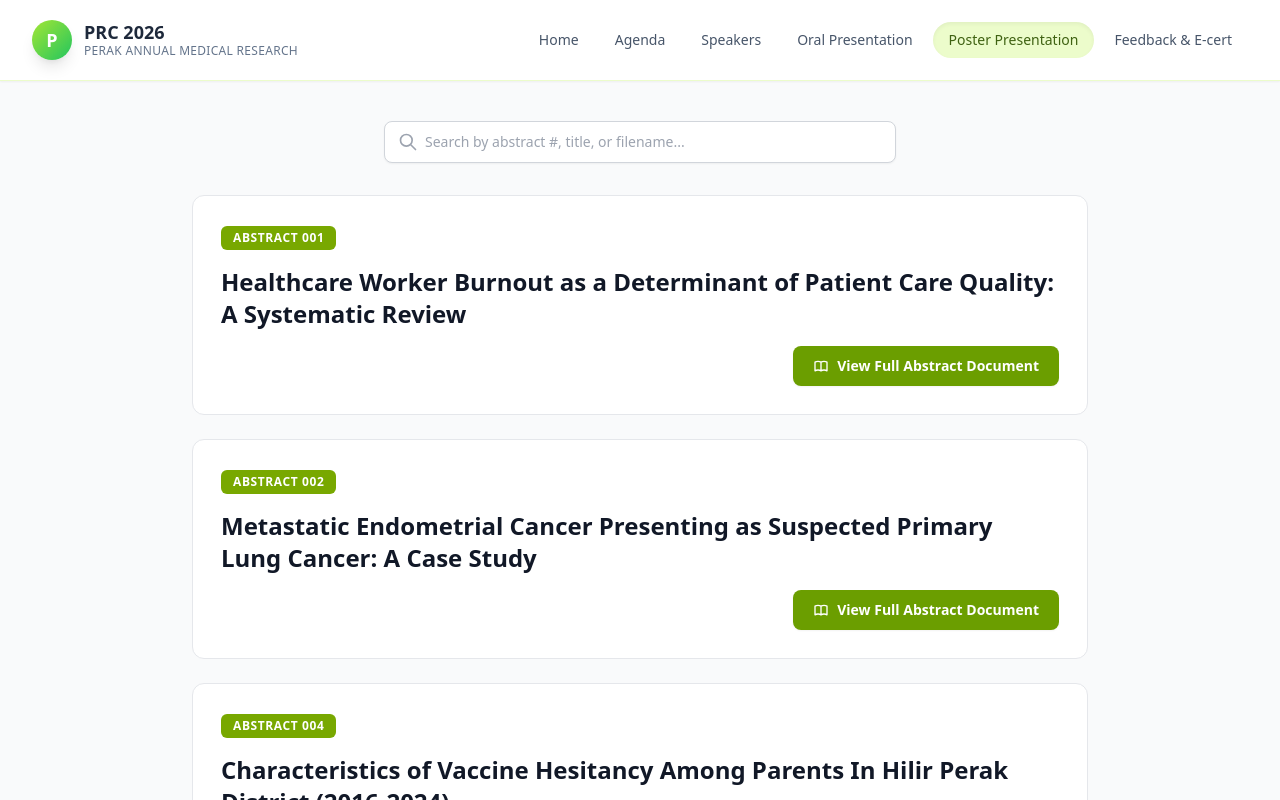
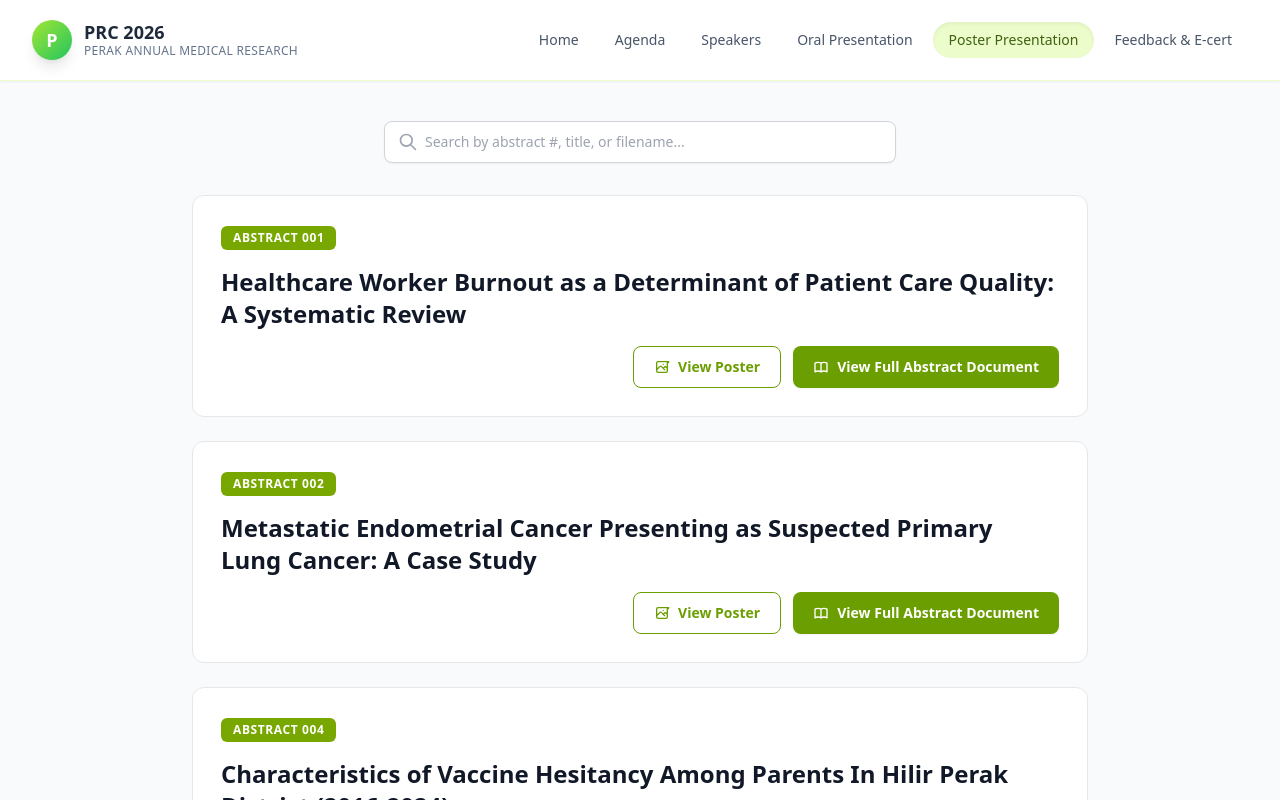
Before and after one commit to limxj1985/-limxj1985-Work, a React (Vite) app: page /#/poster-presentation in a window 1280 px wide. Shown: the top 800 px of the page. Built offline with nearby package versions, Linux system fonts and the light colour scheme.

Commit message:
Update PosterPresentation.tsx

```diff
--- a/pages/PosterPresentation.tsx
+++ b/pages/PosterPresentation.tsx
@@ -3,6 +3,7 @@ import React, { useState } from 'react';
 interface AbstractItem {
   id: string;
   filename: string;
+  posterFilename?: string; // 1. ADDED: Declares optional poster filename
   title?: string;
   authors?: string;
   objective?: string;
@@ -13,7 +14,7 @@ const posterList: AbstractItem[] = [
   {
     id: '001',
     filename: 'V2_001~1.DOC',
-    posterFilename: '/posters/abstract_001.pdf', // Updated poster filename
+    posterFilename: 'P01.pdf', // Fixed to match your public/abstracts filename
     title: 'Healthcare Worker Burnout as a Determinant of Patient Care Quality: A Systematic Review'
   },
   {
@@ -197,6 +198,11 @@ export const PosterPresentation: React.FC = () => {
             filteredAbstracts.map((abstract) => {
               const filePath = `/abstracts/${encodeURIComponent(abstract.filename)}`;
 
+              // 2. ADDED: Construct path relative to public/abstracts/
+              const posterPath = abstract.posterFilename
+                ? `/abstracts/${encodeURIComponent(abstract.posterFilename)}`
+                : null;
+
               return (
                 <div
                   key={abstract.id}
@@ -230,8 +236,25 @@ export const PosterPresentation: React.FC = () => {
                     </div>
                   )}
 
-                  {/* Download / View Button */}
-                  <div className="flex justify-end mt-4">
+                  {/* Action Buttons Section */}
+                  <div className="flex flex-wrap justify-end gap-3 mt-4">
+
+                    {/* 3. ADDED: Poster Download / View Button */}
+                    {posterPath && (
+                      <a
+                        href={posterPath}
+                        target="_blank"
+                        rel="noopener noreferrer"
+                        className="inline-flex items-center gap-2 border border-[#6B9E00] text-[#6B9E00] hover:bg-green-50 font-semibold text-sm px-5 py-2.5 rounded-lg transition-colors shadow-xs"
+                      >
+                        <svg className="w-4 h-4" fill="none" stroke="currentColor" viewBox="0 0 24 24">
+                          <path strokeLinecap="round" strokeLinejoin="round" strokeWidth="2" d="M4 16l4.586-4.586a2 2 0 012.828 0L16 16m-2-2l1.586-1.586a2 2 0 012.828 0L20 14m-6-6h.01M6 20h12a2 2 0 002-2V6a2 2 0 002-2H6a2 2 0 00-2 2v12a2 2 0 002 2z" />
+                        </svg>
+                        View Poster
+                      </a>
+                    )}
+
+                    {/* View Abstract Document Button */}
                     <a
                       href={filePath}
                       download
@@ -242,6 +265,7 @@ export const PosterPresentation: React.FC = () => {
                       </svg>
                       View Full Abstract Document
                     </a>
+
                   </div>
                 </div>
               );
```
